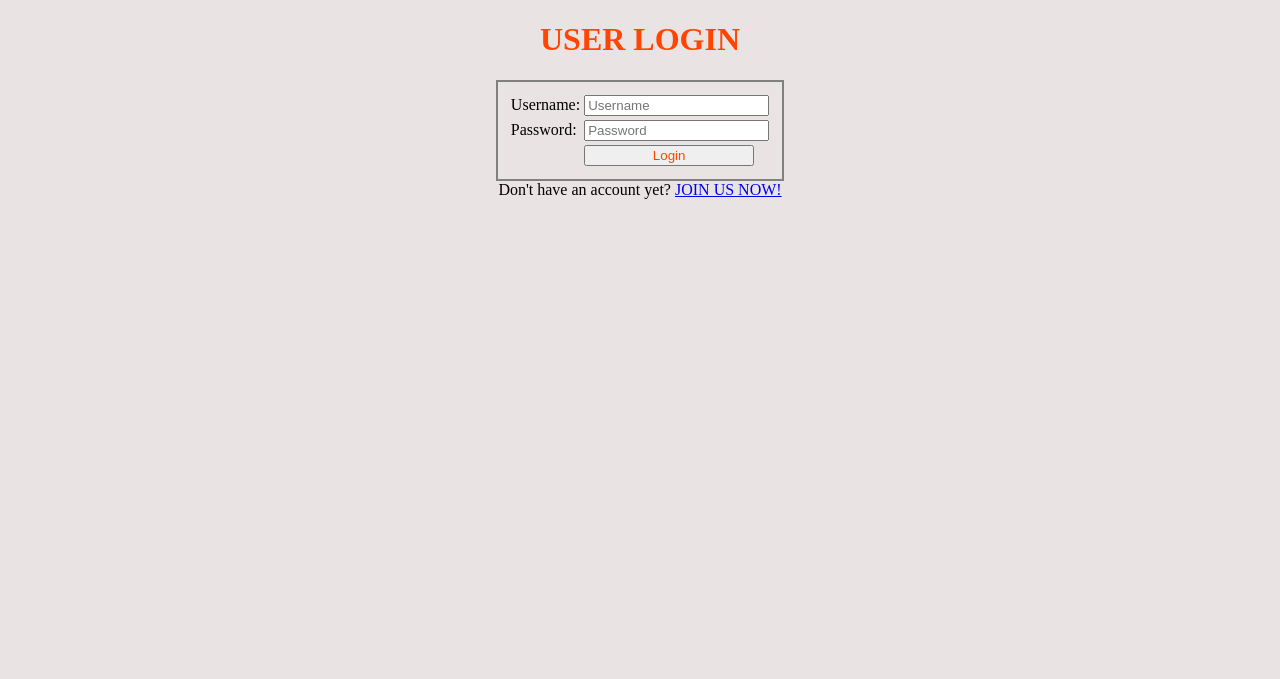
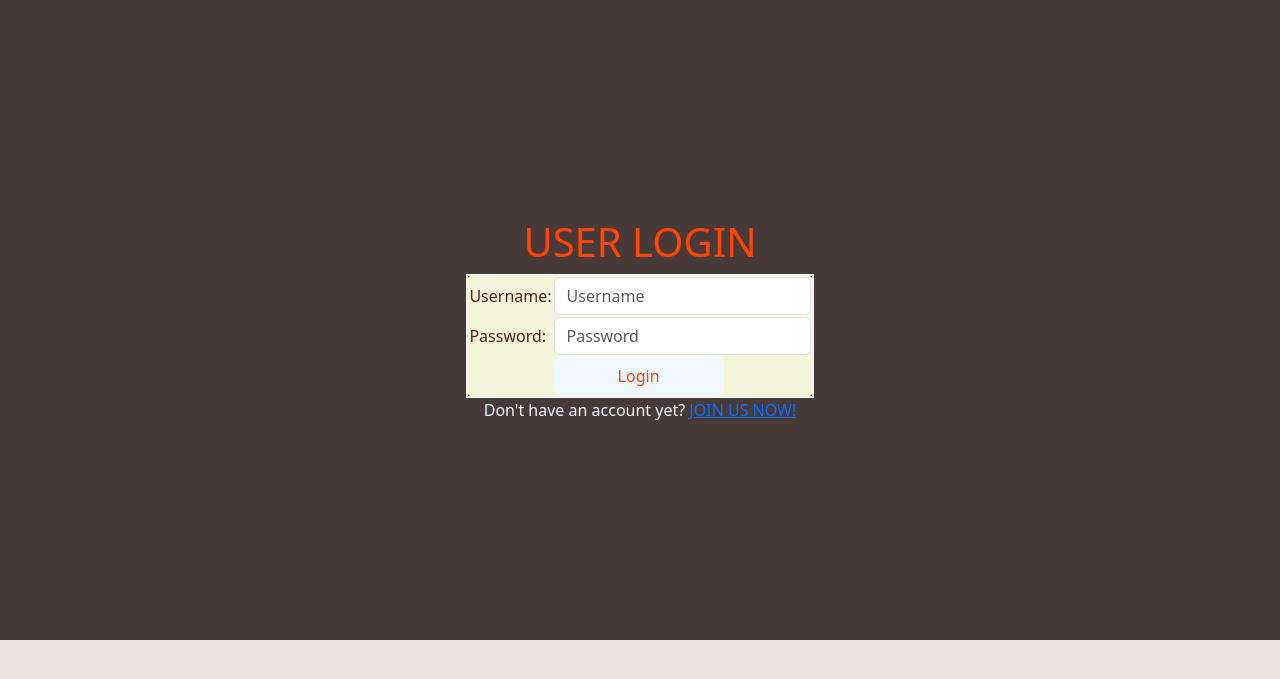
Before and after one commit to codaaa19/TugasKeduaPBP, a Django app: page /login/ in a window 1280 px wide. Shown: the top 679 px of the page. Run offline with Django 4.2, Linux system fonts and the light colour scheme.

Commit message:
Update TUGAS 5

```diff
--- a/main/templates/login.html
+++ b/main/templates/login.html
@@ -21,7 +21,14 @@
         width: 170px;
     }
 
-
+    .login{
+        justify-content: center;
+        /* display: flex; */
+        flex-direction: column;
+        display: flex;
+        height: 80vh;
+        align-items: center
+    }
 
 </style>
 
@@ -32,20 +39,20 @@
 
     <form method="POST" action="">
         {% csrf_token %}
-        <table style="border:2px solid grey;margin-left:auto;margin-right:auto;;padding: 10px;">
+        <table style="border:2px solid whitesmoke;margin-left:auto;margin-right:auto;;padding: 10px;background-color: beige; border-radius: 10px;">
             <tr>
-                <td>Username: </td>
+                <td style="color: rgb(89, 31, 31);">Username: </td>
                 <td><input type="text" name="username" placeholder="Username" class="form-control"></td>
             </tr>
 
             <tr>
-                <td>Password: </td>
+                <td style="color: rgb(89, 31, 31);">Password: </td>
                 <td><input type="password" name="password" placeholder="Password" class="form-control"></td>
             </tr>
 
             <tr>
                 <td></td>
-                <td><input class="btn login_btn" type="submit" value="Login"></td>
+                <td><input class="btn login_btn" type="submit" value="Login" style="background-color: aliceblue;"></td>
             </tr>
         </table>
     </form>
@@ -56,7 +63,7 @@
             {% endfor %}
     {% endif %}
 
-   <center>Don't have an account yet? <a href="{% url 'main:register' %}">JOIN US NOW!</a></center>
+   <center style="color: aliceblue;">Don't have an account yet? <a href="{% url 'main:register' %}">JOIN US NOW!</a></center>
 
 </div>
 
--- a/main/templates/register.html
+++ b/main/templates/register.html
@@ -6,7 +6,7 @@
 
 {% block content %}
 
-<div class = "login">
+<div class = "login" style="background-color: aliceblue;">
 
     <h1>Register</h1>
 
--- a/main/views.py
+++ b/main/views.py
@@ -79,7 +79,6 @@ def login_user(request):
         if user is not None:
             login(request,user)
             response = HttpResponseRedirect(reverse("main:show_main"))
-            # response.set_cookie('last_login', str(datetime.datetime.now()))
             response.set_cookie('last_login', str(datetime.date.today()))
             return response
         else:
--- a/templates/base.html
+++ b/templates/base.html
@@ -1,18 +1,30 @@
 {% load static %}
 <!DOCTYPE html>
 <html style="background-color:rgb(234, 227, 227); height: 100%;"  lang="en">
+    <!-- <div class = "background"> </div> -->
     <head>
+        {% block meta %}
         <meta charset="UTF-8" />
-        <meta
-            name="viewport"
-            content="width=device-width, initial-scale=1.0"
-        />
-        {% block meta %}
+        <meta name="viewport" content="width=device-width, initial-scale=1">
         {% endblock meta %}
+        <script src="https://code.jquery.com/jquery-3.6.0.min.js" integrity="sha384-KyZXEAg3QhqLMpG8r+J4jsl5c9zdLKaUk5Ae5f5b1bw6AUn5f5v8FZJoMxm6f5cH1" crossorigin="anonymous"></script>
+        <link href="https://cdn.jsdelivr.net/npm/bootstrap@5.3.2/dist/css/bootstrap.min.css" rel="stylesheet" integrity="sha384-T3c6CoIi6uLrA9TneNEoa7RxnatzjcDSCmG1MXxSR1GAsXEV/Dwwykc2MPK8M2HN" crossorigin="anonymous">
+        <script src="https://cdn.jsdelivr.net/npm/@popperjs/core@2.11.8/dist/umd/popper.min.js" integrity="sha384-I7E8VVD/ismYTF4hNIPjVp/Zjvgyol6VFvRkX/vR+Vc4jQkC+hVqc2pM8ODewa9r" crossorigin="anonymous"></script>
+        <script src="https://cdn.jsdelivr.net/npm/bootstrap@5.3.2/dist/js/bootstrap.min.js" integrity="sha384-BBtl+eGJRgqQAUMxJ7pMwbEyER4l1g+O15P+16Ep7Q9Q+zqX6gSbd85u4mG4QzX+" crossorigin="anonymous"></script>
     </head>
 
-    <body>
+    <body style="background-color: rgb(73, 58, 58);">
         {% block content %}
         {% endblock content %}
     </body>
 </html>
+
+<style>
+    .background {
+  position: absolute;
+  height: 100vh;
+  width: 100%;
+  background-image: url('./backgroundWEB.png');
+  background-color:rgb(234, 227, 227)
+}
+</style>
```
Also changed, not shown: main/templates/main.html (+66 -38 lines), static/styling-login.css (+11 -0 lines), README.md, db.sqlite3, perbedaanPADDINGMARGIN.png (added), static/backgroundWEB.png (added).
